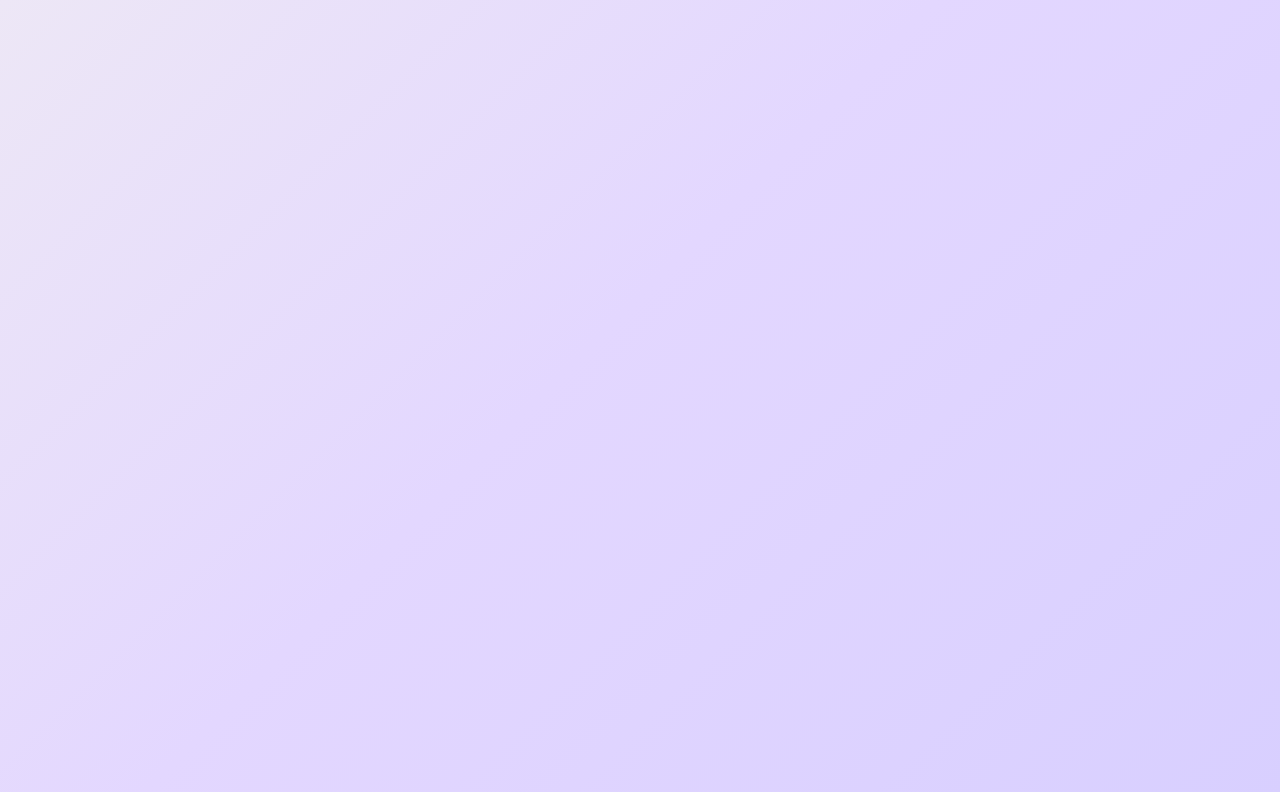
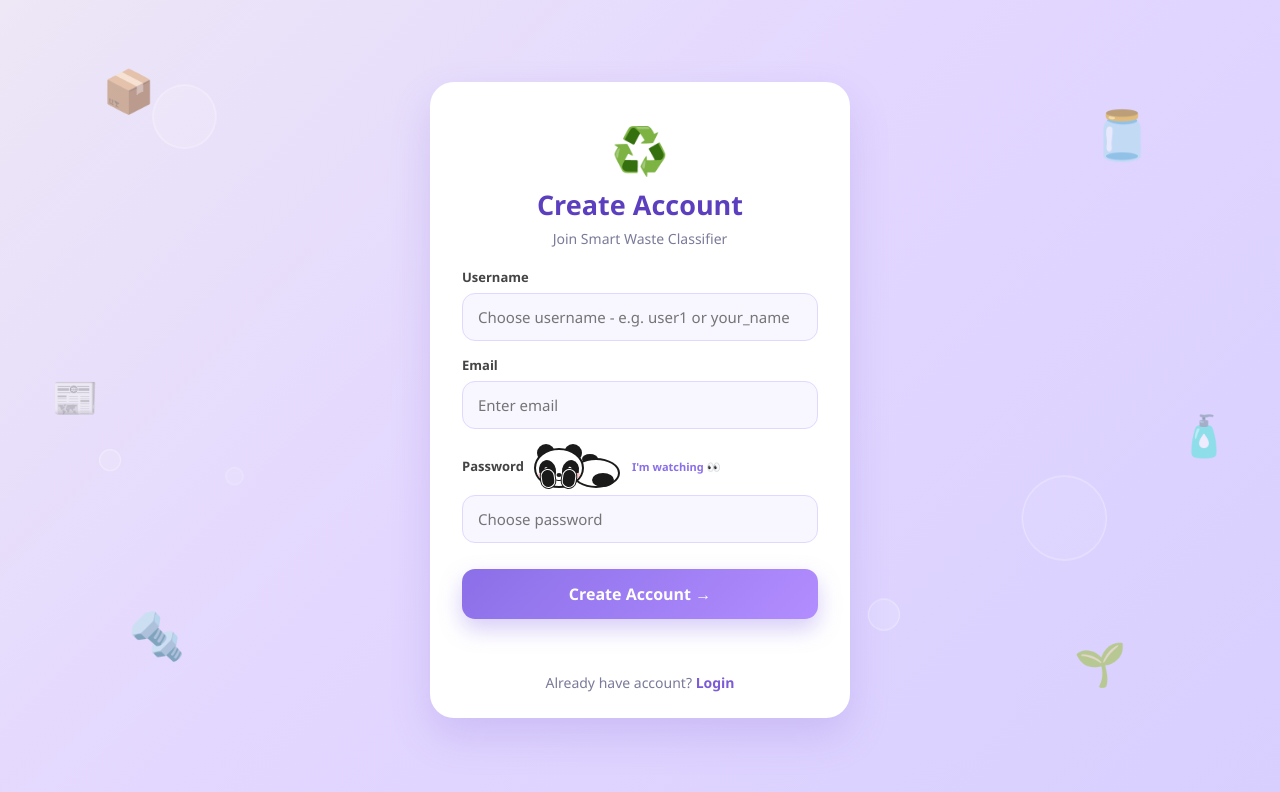
Before and after one commit to shalinii7/waste-app, a plain HTML site: page register.html in a window 1280 px wide. Drawn offline with Linux system fonts and the light colour scheme.

Commit message:
Refactor register.html with updated structure and styles

```diff
--- a/register.html
+++ b/register.html
@@ -63,3 +63,90 @@
   .p-body{
     position:absolute;left:38px;top:14px;width:48px;height:30px;
     background:#fff;border:2px solid #1a1a1a;border-radius:50%;
+    z-index:1;
+  }
+  /* Black back leg / foot - INSIDE body at bottom-right, NOT a tail! */
+  .p-foot{
+    position:absolute;right:4px;bottom:-1px;width:22px;height:14px;
+    background:#1a1a1a;border-radius:50%;z-index:2;
+  }
+  /* Small black hump on top of back - like reference */
+  .p-hump{position:absolute;left:48px;top:10px;width:16px;height:10px;background:#1a1a1a;border-radius:50%;z-index:1}
+
+  /* Paws - ALWAYS visible, white border! */
+  .p-paw{position:absolute;bottom:0;width:14px;height:19px;background:#1a1a1a;border-radius:10px;z-index:5;transition:0.3s;border:1.5px solid #fff;box-shadow:0 0 0 1px #1a1a1a}
+  .p-paw.left{left:7px;transform:rotate(-8deg)}.p-paw.right{left:28px;transform:rotate(8deg)}
+  .panda-lie.sleep .p-paw.left{bottom:10px;left:5px;opacity:1}
+  .panda-lie.sleep .p-paw.right{bottom:10px;left:29px;opacity:1}
+  .panda-lie.sleep .p-eye{display:none}
+  .panda-lie.sleep .closed{display:block}
+  .zzz{position:absolute;top:-2px;right:-10px;font-size:11px;opacity:0}
+  .panda-lie.sleep .zzz{opacity:1}
+</style>
+</head>
+<body>
+  <span class="float f1">📦</span><span class="float f2">🫙</span>
+  <span class="float f3">🔩</span><span class="float f4">🌱</span>
+  <span class="float f5">📰</span><span class="float f6">🧴</span>
+  <span class="bubble b1"></span><span class="bubble b2"></span><span class="bubble b3"></span>
+  <span class="bubble b4"></span><span class="bubble b5"></span><span class="bubble b6"></span>
+  <span class="bubble b7"></span>
+<div class="card">
+  <div class="logo">♻️</div>
+  <h2>Create Account</h2>
+  <p class="sub">Join Smart Waste Classifier</p>
+  <label>Username</label>
+  <input id="username" placeholder="Choose username - e.g. user1 or your_name">
+  <label>Email</label>
+  <input id="email" type="email" placeholder="Enter email">
+  <div class="pwd-row">
+    <label for="password">Password</label>
+    <div class="panda-lie" id="panda">
+      <div class="p-ear left"></div><div class="p-ear right"></div>
+      <div class="tuft"></div>
+      <!-- BACK first (behind head) -->
+      <div class="p-hump"></div>
+      <div class="p-body"><div class="p-foot"></div></div>
+      <!-- HEAD front -->
+      <div class="p-head">
+        <div class="patch left"><div class="p-eye"><div class="shine"></div></div></div>
+        <div class="patch right"><div class="p-eye"><div class="shine"></div></div></div>
+        <div class="closed left"></div><div class="closed right"></div>
+        <div class="cheek left"></div><div class="cheek right"></div>
+        <div class="p-nose"></div><div class="p-mouth"></div>
+      </div>
+      <div class="p-paw left"></div><div class="p-paw right"></div>
+      <div class="zzz">💤</div>
+    </div>
+    <span class="panda-hint" id="pandaText">I'm watching 👀</span>
+  </div>
+  <input id="password" type="password" placeholder="Choose password">
+  <button id="btn" onclick="register()">Create Account →</button>
+  <p id="msg"></p>
+  <p class="link">Already have account? <a href="login.html">Login</a></p>
+</div>
+<script>
+const API = "https://waste-app-m0ez.onrender.com";
+const pwd = document.getElementById('password');
+const panda = document.getElementById('panda');
+const pandaText = document.getElementById('pandaText');
+pwd.addEventListener('focus', ()=>{ panda.classList.add('sleep'); pandaText.textContent="Shhh... sleeping! 💤"; });
+pwd.addEventListener('blur', ()=>{ panda.classList.remove('sleep'); pandaText.textContent="I'm watching 👀"; });
+pwd.addEventListener('input', ()=>{ if(pwd.value.length>0){ panda.classList.add('sleep'); pandaText.textContent="Secret! Don't peek! 🤫"; } });
+async function register(){
+  const btn=document.getElementById('btn');const msg=document.getElementById('msg');
+  const username=document.getElementById('username').value.trim();
+  const email=document.getElementById('email').value.trim();const password=pwd.value;
+  if(!username||!email||!password){msg.textContent="Please fill all fields";msg.className="err";return;}
+  btn.disabled=true;btn.textContent="Creating...";msg.textContent="";
+  try{
+    const res=await fetch(API+"/register",{method:"POST",headers:{"Content-Type":"application/json"},body:JSON.stringify({username,email,password})});
+    const data=await res.json();
+    if(res.ok){msg.textContent="Account created! Go to Login...";msg.className="ok";setTimeout(()=>window.location.href="login.html",1200);}
+    else{msg.textContent=data.error||"Failed to register";msg.className="err";}
+  }catch(e){msg.textContent="Backend not running. Please try again.";msg.className="err";}
+  btn.disabled=false;btn.textContent="Create Account →";
+}
+</script>
+</body>
+</html>
```
